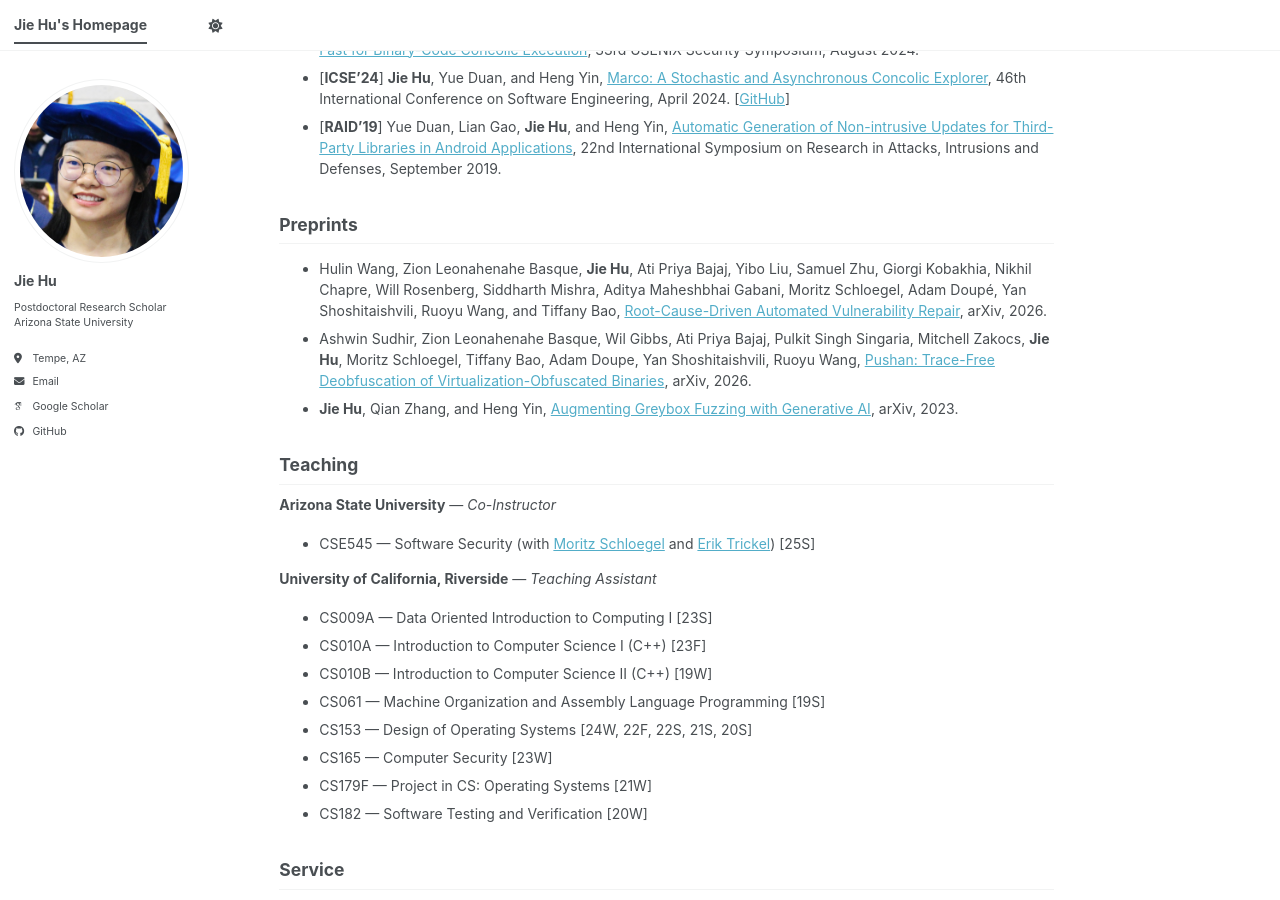
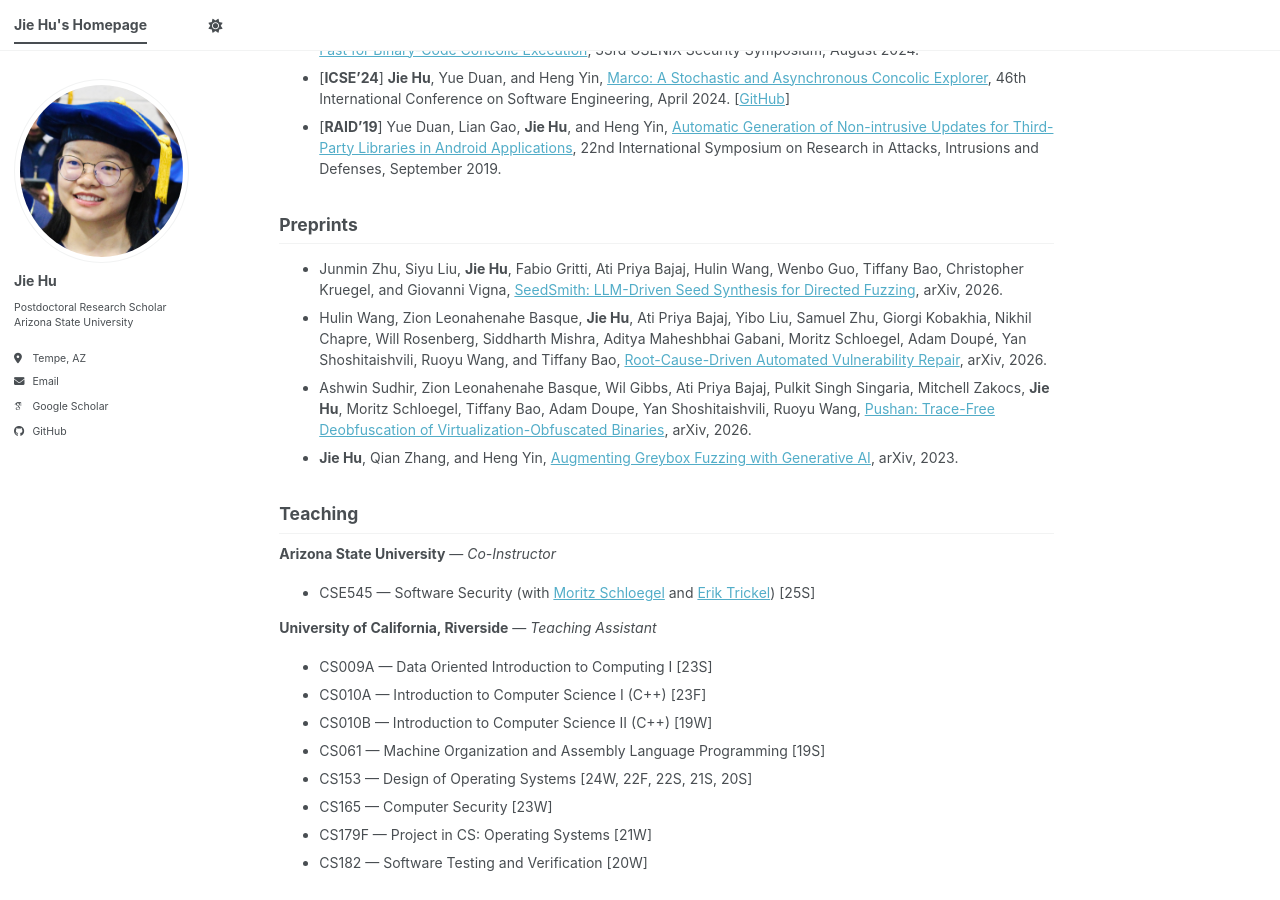
Before and after one commit to jhu066/jhu066.github.io, a Jekyll site: the page built from _pages/about.md, in a window 1280 px wide and 900 px high, scrolled down 489 px. Built offline with Jekyll 4.4.1, drawn with Linux system fonts in a browser that asks for light colours; some web fonts are replaced; a script bundle is joined from its source files by our own code; library files that are not in the unit come from our copies.

Commit message:
add seedsmith

```diff
--- a/_pages/about.md
+++ b/_pages/about.md
@@ -20,6 +20,7 @@
 
 ## Preprints
 
+- Junmin Zhu, Siyu Liu, **Jie Hu**, Fabio Gritti, Ati Priya Bajaj, Hulin Wang, Wenbo Guo, Tiffany Bao, Christopher Kruegel, and Giovanni Vigna, [SeedSmith: LLM-Driven Seed Synthesis for Directed Fuzzing](/files/seedsmith.pdf), arXiv, 2026.
 - Hulin Wang, Zion Leonahenahe Basque, **Jie Hu**, Ati Priya Bajaj, Yibo Liu, Samuel Zhu, Giorgi Kobakhia, Nikhil Chapre, Will Rosenberg, Siddharth Mishra, Aditya Maheshbhai Gabani, Moritz Schloegel, Adam Doupé, Yan Shoshitaishvili, Ruoyu Wang, and Tiffany Bao, [Root-Cause-Driven Automated Vulnerability Repair](/files/kumushi.pdf), arXiv, 2026.
 - Ashwin Sudhir, Zion Leonahenahe Basque, Wil Gibbs, Ati Priya Bajaj, Pulkit Singh Singaria, Mitchell Zakocs, **Jie Hu**, Moritz Schloegel, Tiffany Bao, Adam Doupe, Yan Shoshitaishvili, Ruoyu Wang, [Pushan: Trace-Free Deobfuscation of Virtualization-Obfuscated Binaries](/files/pushan.pdf), arXiv, 2026.
 - **Jie Hu**, Qian Zhang, and Heng Yin, [Augmenting Greybox Fuzzing with Generative AI](/files/chatfuzz.pdf), arXiv, 2023.
```
Also changed, not shown: 1 other file.
